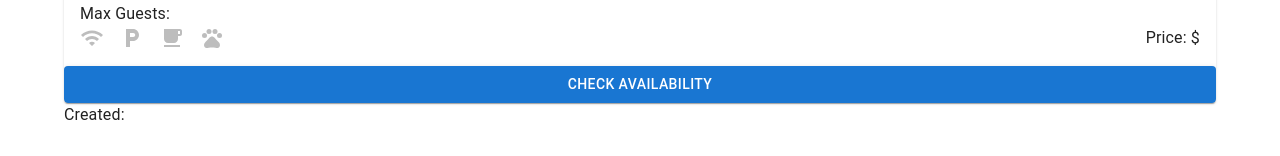
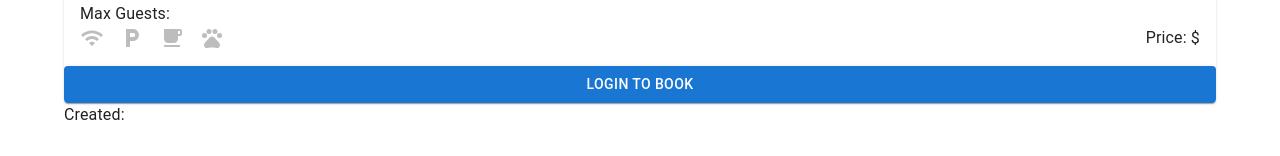
Before and after one commit to donnybrilliant/project-exam-2, a React (Vite) app: page /venues/1 in a window 1280 px wide. Shown: the part 610-766 px from the top of the page. Built offline with nearby package versions, Linux system fonts and the light colour scheme; no server answers.

Commit message:
Adds console logs for debug

```diff
--- a/src/pages/Home/index.jsx
+++ b/src/pages/Home/index.jsx
@@ -21,6 +21,8 @@ const Home = () => {
 
   if (isError) return <h1>Error: {errorMsg}</h1>;
 
+  console.log(venues);
+
   return (
     <Container>
       {Array.isArray(venues) && <VenueList venues={venues} />}
--- a/src/pages/Venue/index.jsx
+++ b/src/pages/Venue/index.jsx
@@ -1,6 +1,6 @@
 import { useEffect } from "react";
 import { useParams } from "react-router-dom";
-import { useVenueStore } from "../../stores";
+import { useVenueStore, useAuthStore } from "../../stores";
 import ImageGallery from "../../components/ImageGallery";
 import {
   Container,
@@ -26,6 +26,7 @@ const VenuePage = () => {
   const isLoading = useVenueStore((state) => state.isLoading);
   const isError = useVenueStore((state) => state.isError);
   const fetchVenueById = useVenueStore((state) => state.fetchVenueById);
+  const token = useAuthStore((state) => state.token);
 
   // Fetch venue when id, token and fetchVenueById function change
   useEffect(() => {
@@ -34,6 +35,8 @@ const VenuePage = () => {
 
   if (isLoading) return <h1>Loading...</h1>;
   if (isError) return <h1>Error</h1>;
+
+  console.log(selectedVenue);
 
   return (
     <Container>
@@ -91,7 +94,7 @@ const VenuePage = () => {
           </Container>
         </CardContent>
         <Button variant="contained" color="primary" fullWidth>
-          Check Availability
+          {!token ? "Login to Book" : "Check Availability"}
         </Button>
       </Card>
       {selectedVenue?.media?.length > 1 && (
```
